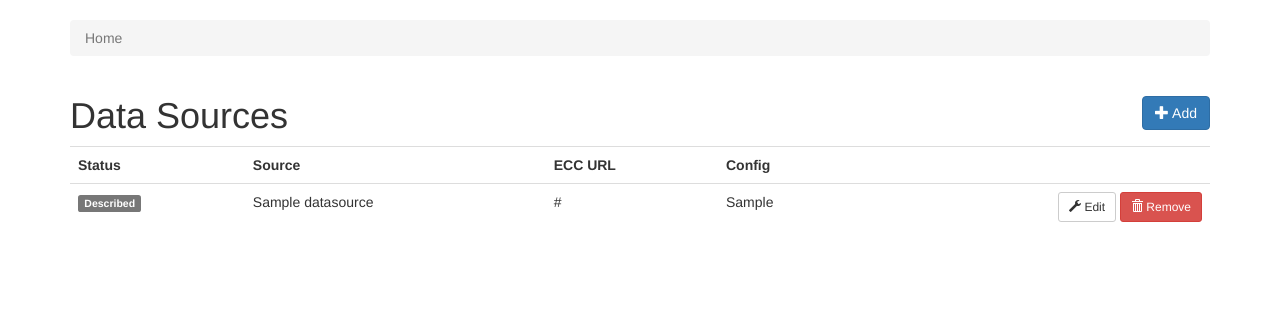
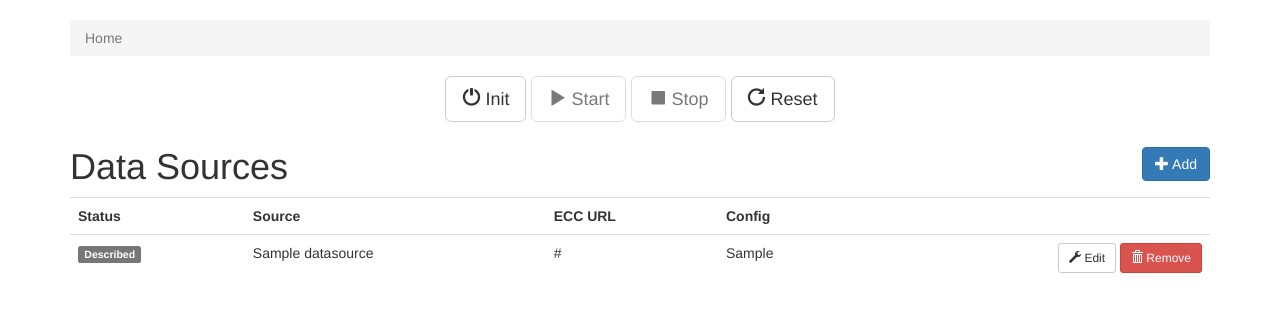
Before and after one commit to ATTPC/attpc-daq, a Django app: template attpcdaq/templates/daq/status.html in a window 1280 px wide. Shown: the part 52-364 px from the top of the page. Run offline with Django 3.2, Linux system fonts and the light colour scheme; the template is opened without the code that fills it: values that come from a table or form of the project are taken from there, others are empty; tables that the repository leaves empty hold one stand-in row (values such as "Sample post"); parts of the project's set-up code (start-up, migrations or seed data) failed here and were passed over; some libraries are stand-ins or nearby versions.

Commit message:
Added run control toolbar with dummy logic.

```diff
--- a/attpcdaq/daq/urls.py
+++ b/attpcdaq/daq/urls.py
@@ -8,4 +8,5 @@ urlpatterns = [
     url(r'^sources/edit/(?P<pk>\d+)$', views.UpdateDataSourceView.as_view(), name='daq/update_source'),
     url(r'^sources/remove/(?P<pk>\d+)$', views.RemoveDataSourceView.as_view(), name='daq/remove_source'),
     url(r'^ecc/get_state/$', views.get_ecc_server_state, name='daq/get_ecc_server_state'),
+    url(r'^state/set_all/(\d)$', views.set_state_all, name='daq/set_state_all'),
 ]
--- a/attpcdaq/static/css/site.css
+++ b/attpcdaq/static/css/site.css
@@ -0,0 +1,3 @@
+#run-control-toolbar {
+    display: inline-block;
+}
--- a/attpcdaq/templates/daq/status.html
+++ b/attpcdaq/templates/daq/status.html
@@ -13,6 +13,31 @@
 
 {% block body %}
 <div class="container">
+
+    <div class="text-center">
+        <div class="btn-toolbar" id="run-control-toolbar">
+    {#        <div class="btn-group">#}
+                <a class="btn btn-lg btn-default {% if system_state >= 3 %}disabled{% endif %}"
+                   href="{% url 'daq/set_state_all' 3 %}">
+                    <span class="glyphicon glyphicon-off"></span> Init
+                </a>
+                <a class="btn btn-lg btn-default {% if system_state != 3 %}disabled{% endif %}"
+                   href="{% url 'daq/set_state_all' 4 %}">
+                    <span class="glyphicon glyphicon-play"></span> Start
+                </a>
+                <a class="btn btn-lg btn-default {% if system_state != 4 %}disabled{% endif %}"
+                   href="{% url 'daq/set_state_all' 3 %}">
+                    <span class="glyphicon glyphicon-stop"></span> Stop
+                </a>
+                <a class="btn btn-lg btn-default {% if system_state == 4 or system_state == 0 %}disabled{% endif %}"
+                   href="{% url 'daq/set_state_all' 0 %}">
+                    <span class="glyphicon glyphicon-repeat"></span> Reset
+                </a>
+    {#        </div>#}
+        </div>
+    </div>
+
+
     <h1>
         <span>Data Sources</span>
         <a role='button' class="btn btn-primary pull-right" href="{% url 'daq/add_source' %}">
```
Also changed, not shown: attpcdaq/daq/views.py (+11 -2 lines).
